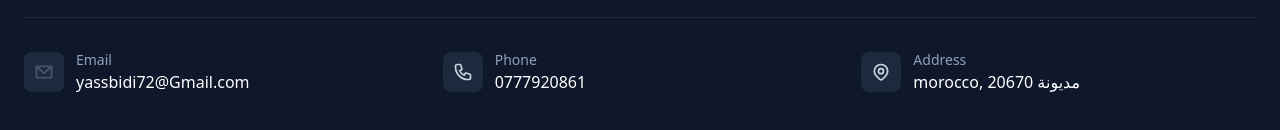
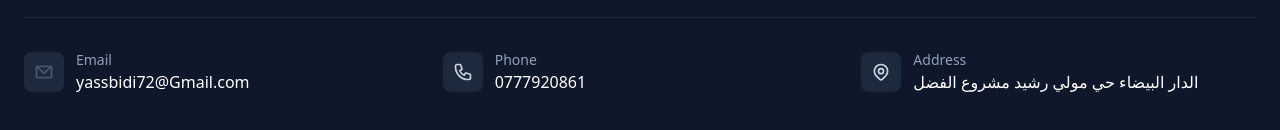
Before and after one commit to moumennahli1/agency-ai-tailwind-, a React (Vite) app: page /our-work in a window 1280 px wide. Shown: the part 1707-1837 px from the top of the page. Built offline with nearby package versions, Linux system fonts and the light colour scheme.

Commit message:
change the location in the footer

```diff
--- a/src/components/Contact/Map.jsx
+++ b/src/components/Contact/Map.jsx
@@ -1,14 +1,7 @@
 export default function Map() {
   return (
     <div className="w-screen -mx-6 h-[350px] sm:h-[400px] md:h-[500px] lg:h-[600px] xl:h-[700px] rounded-none overflow-hidden shadow-lg">
-      <iframe
-        title="Pharmacie Agardi Location"
-        src="https://www.google.com/maps/embed?pb=!1m14!1m8!1m3!1d3324.890067983821!2d-7.5146803855896!3d33.55623245239258!3m2!1i1024!2i768!4f13.1!3m3!1m2!1s0xda7cd4a079e792b%3A0x5af217fe68e7b90c!2sPHARMACIE%20AGARDI!5e0!3m2!1sen!2sma!4v1769967077459!5m2!1sen!2sma"
-        className="w-full h-full border-0"
-        allowFullScreen
-        loading="lazy"
-        referrerPolicy="no-referrer-when-downgrade"
-      />
+      <iframe src="https://www.google.com/maps/embed?pb=!1m14!1m8!1m3!1d3324.890067983821!2d-7.5146803855896!3d33.55623245239258!3m2!1i1024!2i768!4f13.1!3m3!1m2!1s0xda7cd4a079e792b%3A0x5af217fe68e7b90c!2sPHARMACIE%20AGARDI!5e0!3m2!1sen!2sma!4v1770428819897!5m2!1sen!2sma" width="600" height="450" style="border:0;" allowfullscreen="" loading="lazy" referrerpolicy="no-referrer-when-downgrade"></iframe>
     </div>
   );
 }
--- a/src/components/Footer/Footer.jsx
+++ b/src/components/Footer/Footer.jsx
@@ -164,7 +164,9 @@ const Footer = () => {
               </div>
               <div>
                 <p className="text-sm text-slate-400">Address</p>
-                <p className="text-white">morocco, مديونة 20670</p>
+                <p className="text-white">
+                  الدار البيضاء حي مولي رشيد مشروع الفضل
+                </p>
               </div>
             </div>
           </div>
```
